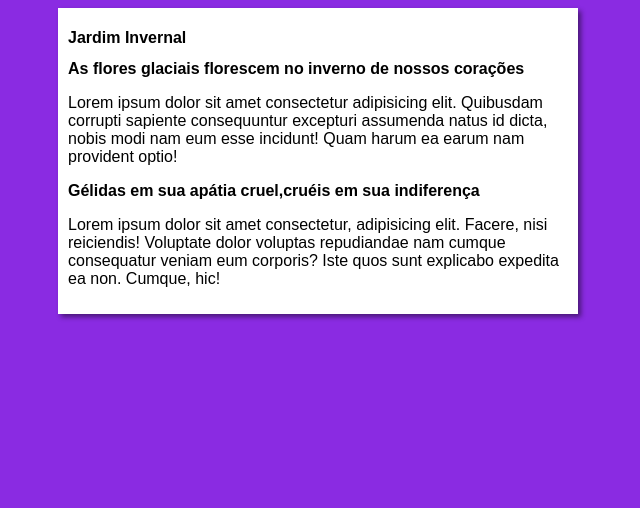
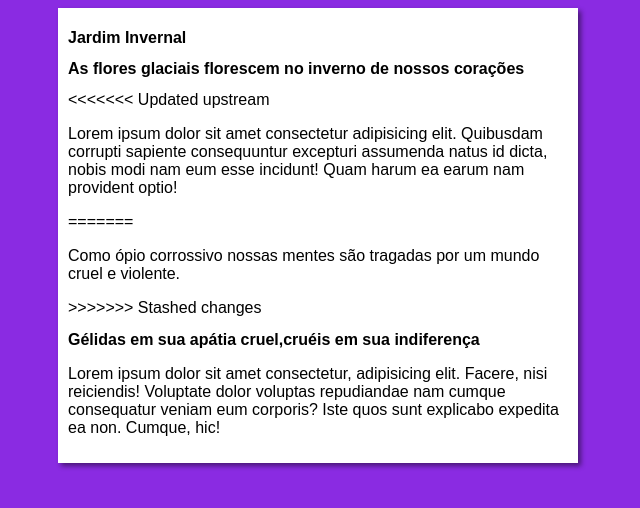
Before and after one commit to Kainom/SiteProjeto, a plain HTML site: page index.html in a window 1280 px wide. Shown: the whole page, without its empty margins (322-962 px from the left). Drawn offline with Linux system fonts and the light colour scheme.

Commit message:
Update index.html

```diff
--- a/index.html
+++ b/index.html
@@ -16,8 +16,12 @@
         </header>
         <article>
             <h2> As flores glaciais florescem no inverno de nossos corações </h2>
+<<<<<<< Updated upstream
             <p> Lorem ipsum dolor sit amet consectetur adipisicing elit. Quibusdam corrupti sapiente consequuntur excepturi assumenda natus id dicta, nobis modi nam eum esse incidunt! Quam harum ea earum nam provident optio!</p>
             <p><a href="Acesse"></a></p>
+=======
+            <p> Como ópio corrossivo nossas mentes são tragadas por um mundo cruel e violente. </p>
+>>>>>>> Stashed changes
         </article>
         <article>
             <h2> Gélidas em sua apátia cruel,cruéis em sua indiferença </h2>
```
